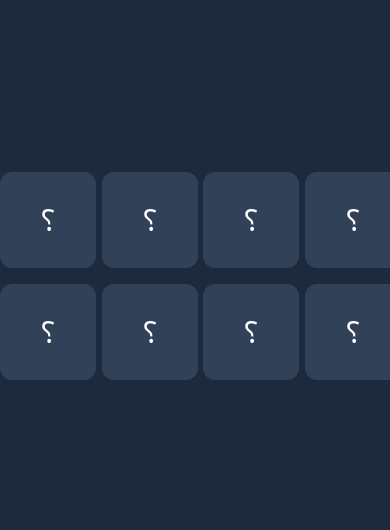
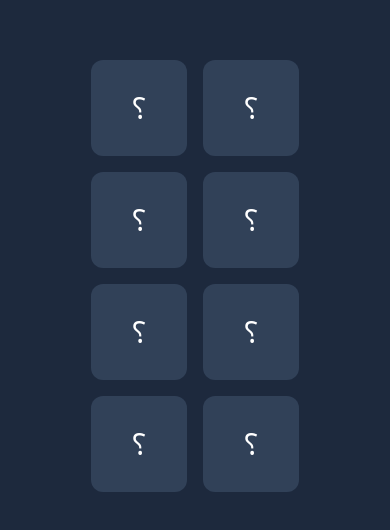
Before and after one commit to Syed-Muhammad-Ali-git/Javasscript-assignments, a website: page card-flip-game/index.html in a window 390 px wide. Shown: the part 146-676 px from the top of the page. Drawn offline with Linux system fonts and the light colour scheme.

Commit message:
responsive card flip game

```diff
--- a/card-flip-game/index.html
+++ b/card-flip-game/index.html
@@ -5,6 +5,13 @@
     <meta name="viewport" content="width=device-width, initial-scale=1.0" />
     <title>Card Flip Game - Tailwind</title>
     <link rel="stylesheet" href="src/output.css" />
+    <style>
+      @media only screen and (max-width: 460px) {
+        #gameBoard {
+          grid-template-columns: repeat(2, minmax(0, 1fr));
+        }
+      }
+    </style>
   </head>
   <body class="flex items-center justify-center h-screen bg-slate-800">
     <div id="gameBoard" class="grid grid-cols-4 gap-4">
```
